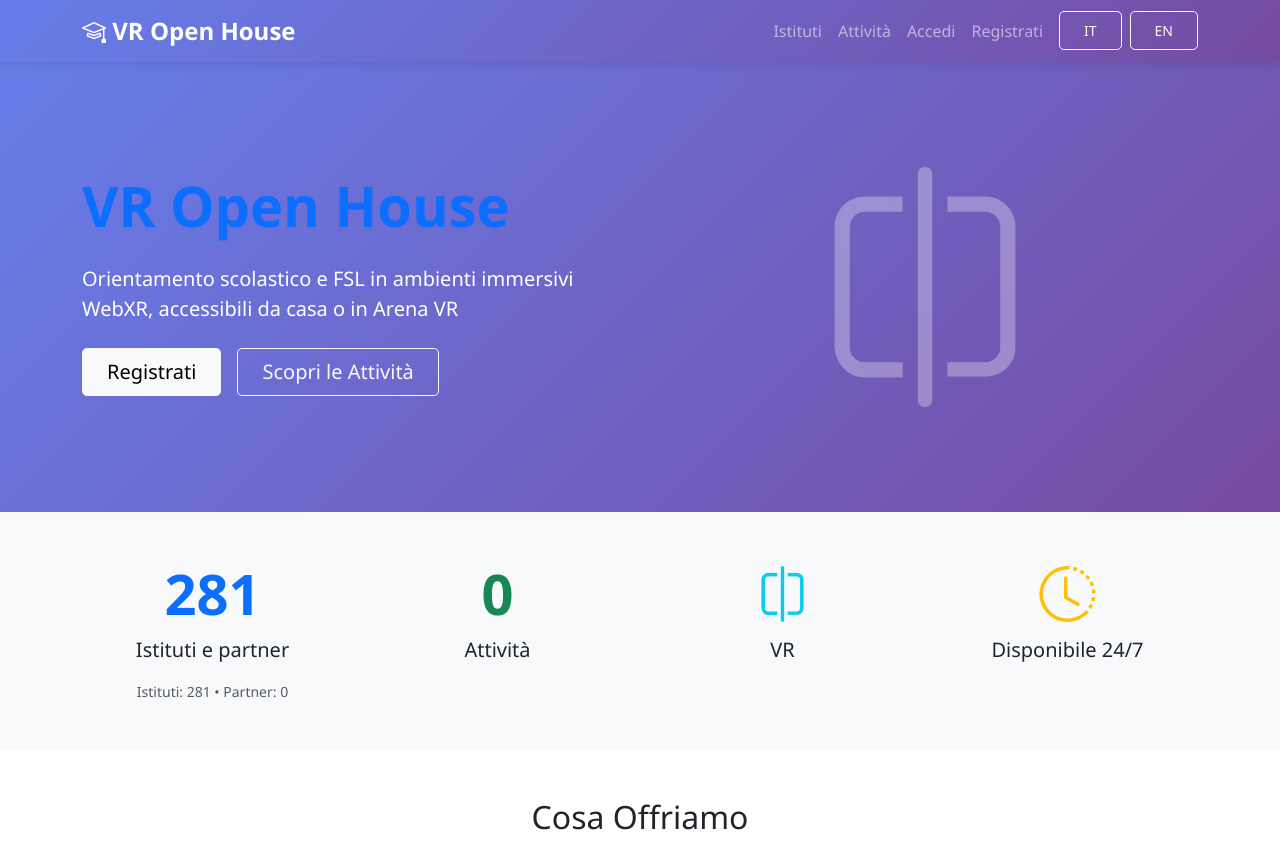
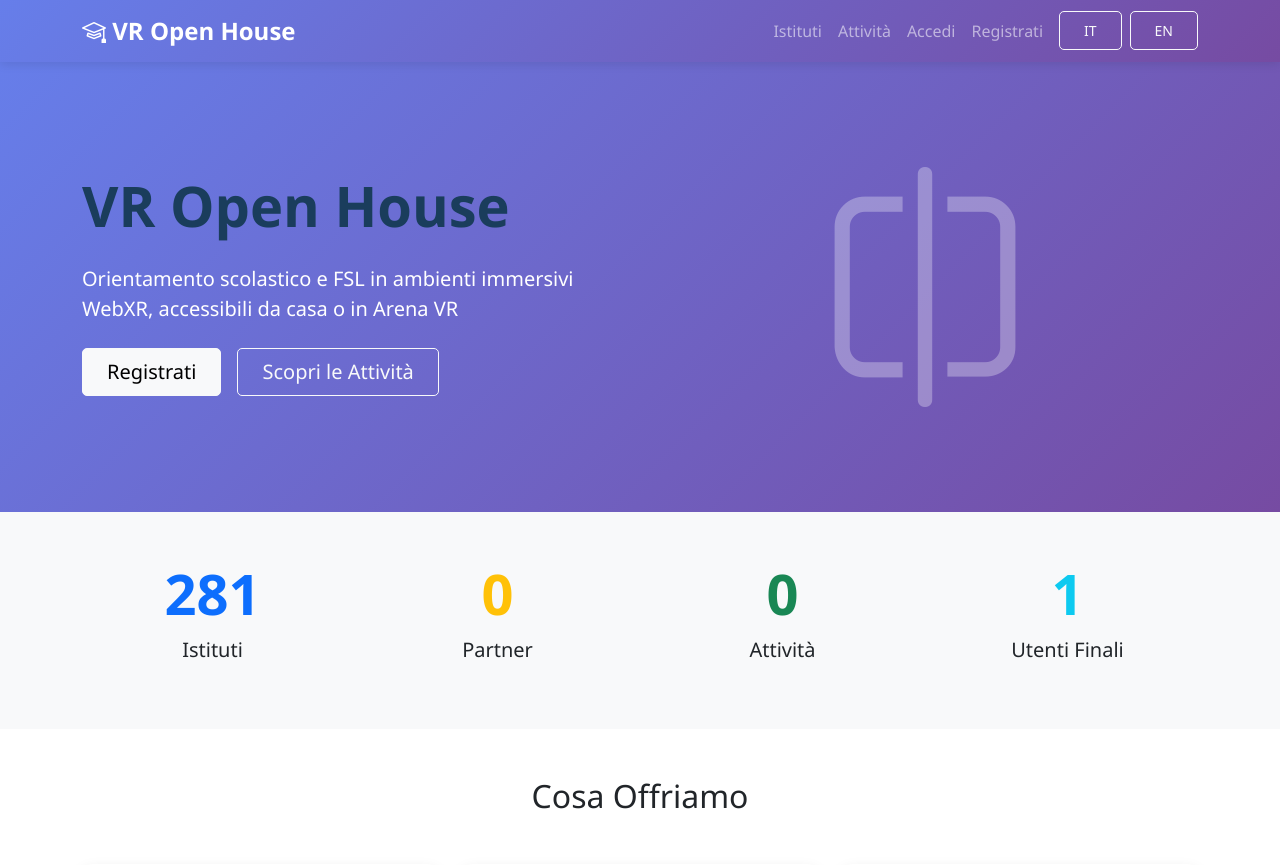
Before and after one commit to grosughenadiestudente-hash/Open_House, a PHP site: page /Open_House/index.php in a window 1280 px wide. Shown: the top 865 px of the page. Run offline with PHP 8.4, Linux system fonts and the light colour scheme; data comes from the database, SQL or seed files in the repository; data that the repository does not hold is empty.

Commit message:
Modifica home: scurire titolo VR Open House, separare conteggi istituti/partner e aggiungere utenti finali

```diff
--- a/index.php
+++ b/index.php
@@ -38,6 +38,10 @@ try {
 
     $stmt = $pdo->query("SELECT COUNT(*) as total FROM attivita_eventi WHERE Stato = 'pubblicata'");
     $total_attivita = $stmt->fetch()['total'] ?? 0;
+
+    // Conta utenti finali
+    $stmt = $pdo->query("SELECT COUNT(*) as total FROM utenti WHERE tipo_utente IN ('studente', 'genitore')");
+    $total_users = (int)($stmt->fetch()['total'] ?? 0);
 } catch(PDOException $e) {
     // Se il database non è ancora configurato, mostra valori di default
     // L'utente vedrà la pagina ma senza dati
@@ -86,7 +90,9 @@ $translations = [
         'corsi_certificazioni' => 'Corsi e Certificazioni',
         'storico_fsl' => 'Storico personale e materiali FSL',
         'cta_join' => 'Unisciti alla piattaforma',
-        'footer' => '© 2025 Open House. Tutti i diritti riservati.'
+        'footer' => '© 2025 Open House. Tutti i diritti riservati.',
+        'utenti_finali' => 'Utenti Finali',
+        'partner' => 'Partner'
     ],
     'en' => [
         'title' => 'VR Open House - Immersive Orientation',
@@ -127,7 +133,9 @@ $translations = [
         'corsi_certificazioni' => 'Courses and Certifications',
         'storico_fsl' => 'Personal history and FSL materials',
         'cta_join' => 'Join the platform',
-        'footer' => '© 2025 Open House. All rights reserved.'
+        'footer' => '© 2025 Open House. All rights reserved.',
+        'utenti_finali' => 'End Users',
+        'partner' => 'Partners'
     ]
 ];
 
@@ -189,7 +197,7 @@ $t = $translations[$lang];
         <div class="container">
             <div class="row align-items-center">
                 <div class="col-lg-6">
-                    <h1 class="display-4 fw-bold mb-4"><?= $t['hero_title'] ?></h1>
+                    <h1 class="display-4 fw-bold mb-4" style="color: #1a3d5c;"><?= $t['hero_title'] ?></h1>
                     <p class="lead mb-4"><?= $t['hero_subtitle'] ?></p>
                     <div class="d-flex gap-3">
                         <a href="register.php?lang=<?= $lang ?>" class="btn btn-light btn-lg"><?= $t['registrati'] ?></a>
@@ -208,23 +216,20 @@ $t = $translations[$lang];
         <div class="container">
             <div class="row text-center">
                 <div class="col-md-3">
-                    <h2 class="display-4 text-primary"><?= $total_enti ?></h2>
-                    <p class="lead"><?= $t['istituti'] ?> e partner</p>
-                    <small class="text-muted d-block">
-                        <?= $t['istituti'] ?>: <?= $total_istituti ?> • Partner: <?= $total_partner ?>
-                    </small>
+                    <h2 class="display-4 text-primary"><?= $total_istituti ?></h2>
+                    <p class="lead"><?= $t['istituti'] ?></p>
+                </div>
+                <div class="col-md-3">
+                    <h2 class="display-4 text-warning"><?= $total_partner ?></h2>
+                    <p class="lead"><?= $t['partner'] ?></p>
                 </div>
                 <div class="col-md-3">
                     <h2 class="display-4 text-success"><?= $total_attivita ?></h2>
                     <p class="lead"><?= $t['attivita'] ?></p>
                 </div>
                 <div class="col-md-3">
-                    <h2 class="display-4 text-info"><i class="bi bi-vr"></i></h2>
-                    <p class="lead"><?= $t['vr'] ?></p>
-                </div>
-                <div class="col-md-3">
-                    <h2 class="display-4 text-warning"><i class="bi bi-clock-history"></i></h2>
-                    <p class="lead"><?= $t['always_on'] ?></p>
+                    <h2 class="display-4 text-info"><?= $total_users ?></h2>
+                    <p class="lead"><?= $t['utenti_finali'] ?></p>
                 </div>
             </div>
         </div>
```
